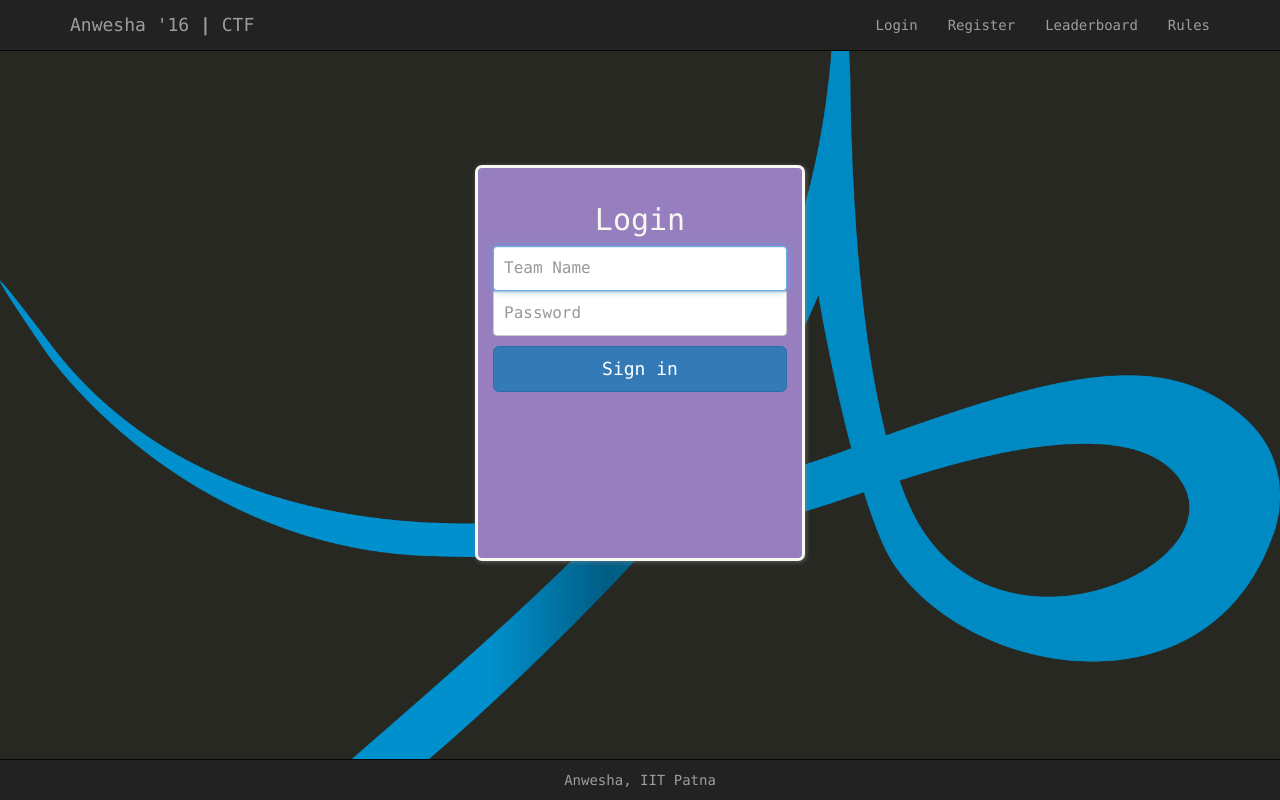
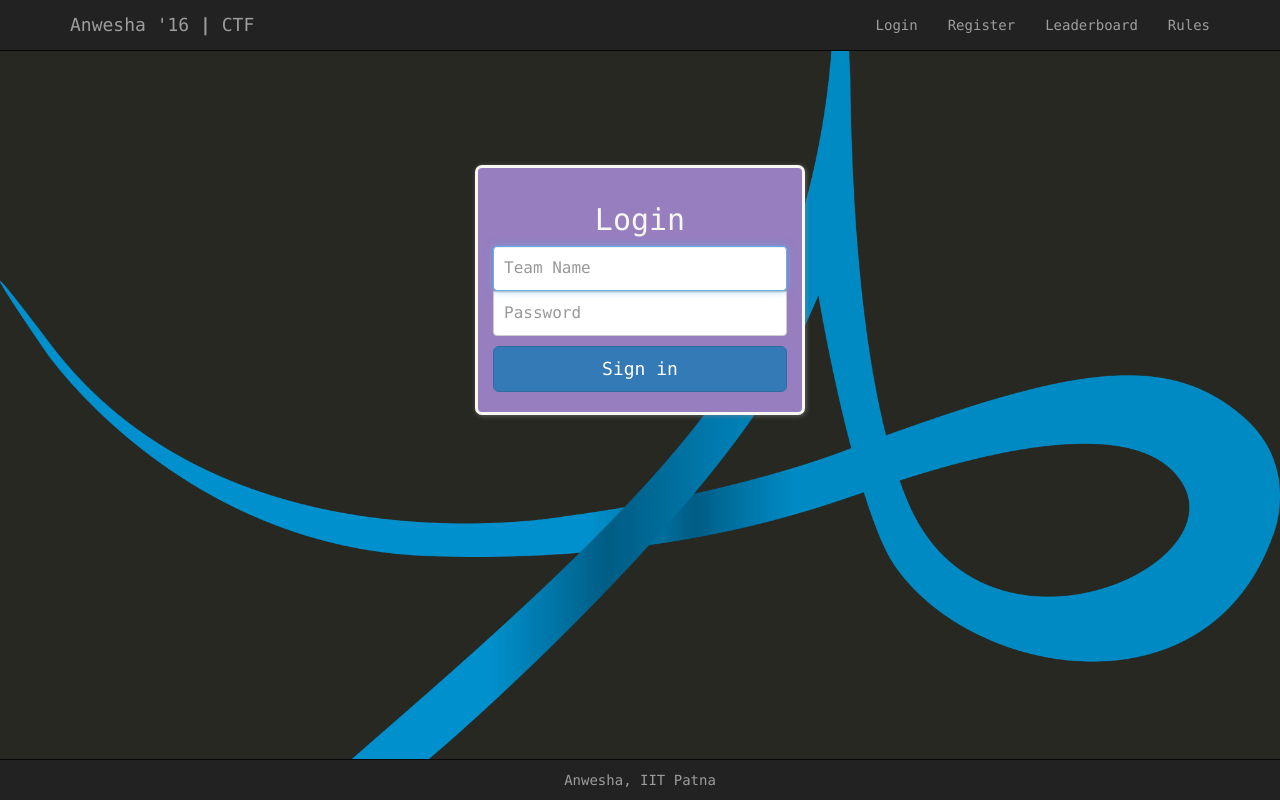
Before and after one commit to anweshaiitp/CaptureTheFlag-dep, a Django app: template user_session/templates/user_session/login_logout.html in a window 1280 px wide. Run offline with Django 3.2, Linux system fonts and the light colour scheme; the template is opened without the code that fills it, so the values that code supplies are empty; some libraries are stand-ins or nearby versions.

Commit message:
NOTES.markdown

```diff
--- a/static/css/style.css
+++ b/static/css/style.css
@@ -14,7 +14,9 @@ body {
   margin-top:10%;
   box-shadow: 1px 1px 5px rgba(136, 136, 136, 0.61);
   border-radius: 7px;
-  height:100%;
+  height:auto;
+  min-height: 250px;
+  padding-bottom:20px;
 }
 .form-signin .form-signin-heading,
 .form-signin .checkbox {
--- a/user_session/templates/user_session/register.html
+++ b/user_session/templates/user_session/register.html
@@ -74,4 +74,6 @@
 	{% include 'includes/footer.html' %}
     <!-- IE10 viewport hack for Surface/desktop Windows 8 bug -->
     <script src="{% static 'js/ie10-viewport-bug-workaround.js' %}"></script>
+    <script src="https://ajax.googleapis.com/ajax/libs/jquery/1.11.3/jquery.min.js"></script>
+    <script src="{% static 'bootstrap-3.3.6-dist/js/bootstrap.min.js' %}"></script>
 </body>
```
